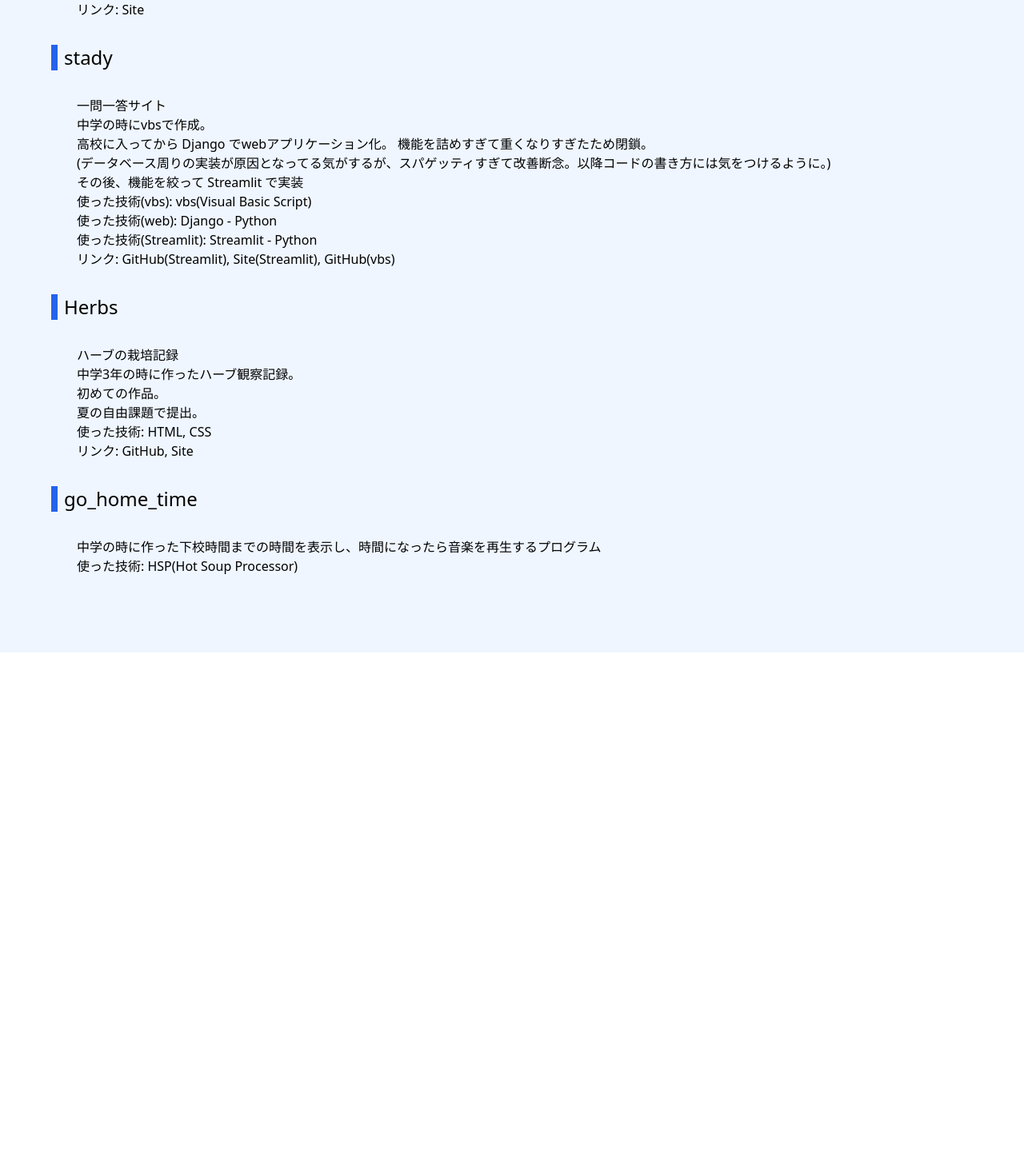
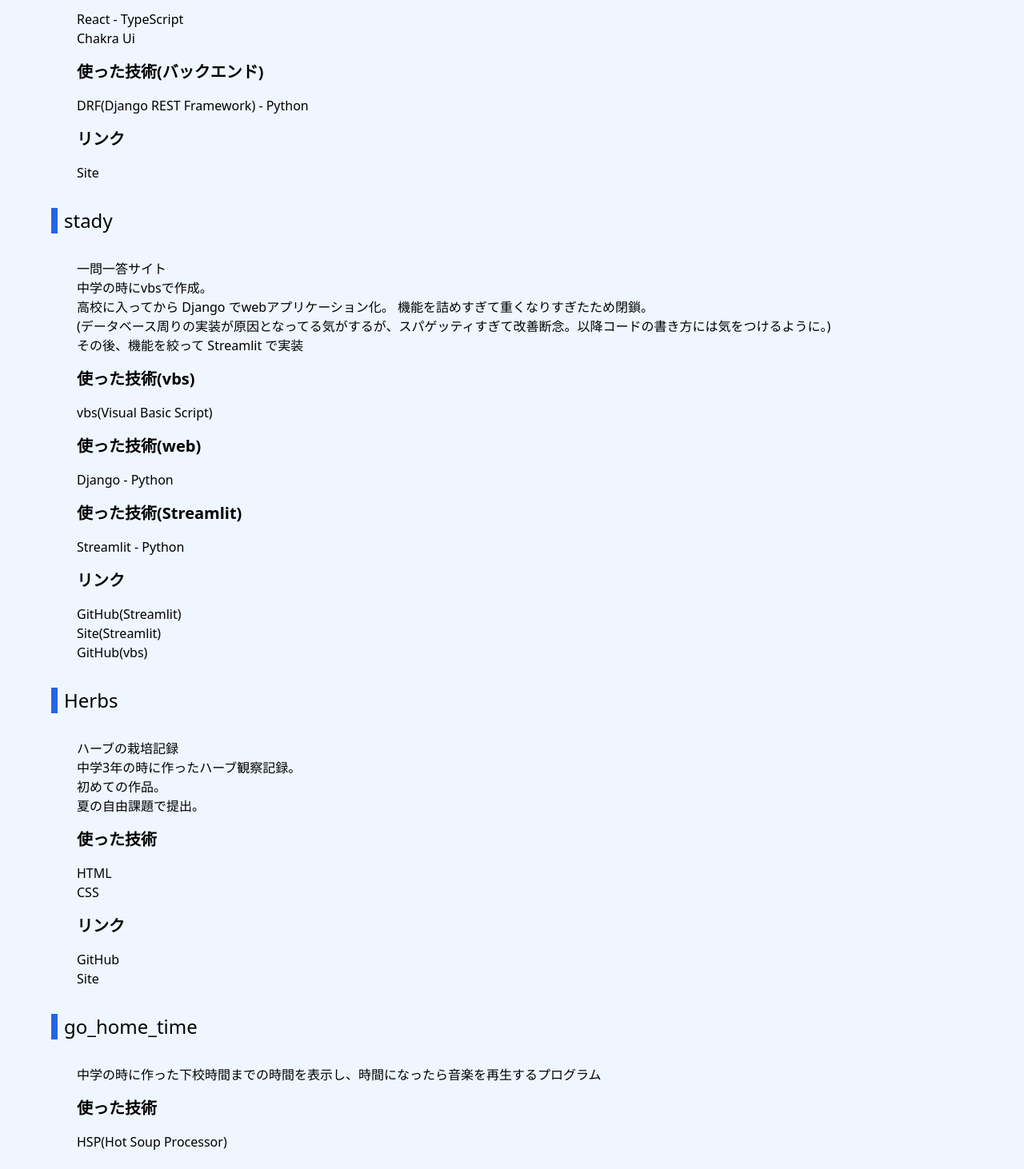
Before and after one commit to N-ha-1050/portfolio, a Next.js app: page /works in a window 1280 px wide. Shown: the part 348-1810 px from the top of the page at 80% size. Before the commit the page ends 1164 px from the top, so only its background shows below. Built offline with nearby package versions, Linux system fonts and the light colour scheme.

Commit message:
構成の変更

```diff
--- /dev/null
+++ b/src/components/ui/LinkText.tsx
@@ -0,0 +1,16 @@
+import NextLink from "next/link"
+import { ReactNode } from "react"
+export const LinkText = ({
+    href,
+    children,
+}: {
+    href: string
+    children: ReactNode
+}) => (
+    <NextLink
+        className="border-b border-transparent duration-200 hover:border-blue-950 hover:opacity-80"
+        href={href}
+    >
+        {children}
+    </NextLink>
+)
--- /dev/null
+++ b/src/components/ui/Section.tsx
@@ -0,0 +1,14 @@
+import { ReactNode } from "react"
+
+export const Section = ({
+    children,
+    text,
+}: {
+    children: ReactNode
+    text?: string
+}) => (
+    <>
+        <h3 className="my-4 text-xl font-bold">{children}</h3>
+        {text && <p>{text}</p>}
+    </>
+)
--- a/src/pages/index.tsx
+++ b/src/pages/index.tsx
@@ -1,8 +1,8 @@
+import { LinkText } from "@/components/ui/LinkText"
 import { SetCenter } from "@/components/ui/SetCenter"
 import { Title } from "@/components/ui/Title"
 import { SocialLink } from "@/types/SocialLink"
 import { NextPage } from "next"
-import Link from "next/link"
 
 const socialLinks: SocialLink[] = [
     { url: "https://github.com/N-ha-1050", displayName: "GitHub" },
@@ -20,13 +20,8 @@
         </p>
         <ul className="flex gap-4">
             {socialLinks.map(({ displayName, url }) => (
-                <li
-                    key={displayName}
-                    className="border-b border-transparent duration-200 hover:border-blue-950 hover:opacity-80"
-                >
-                    <Link href={url} className="text-xl">
-                        {displayName}
-                    </Link>
+                <li key={displayName} className="text-xl">
+                    <LinkText href={url}>{displayName}</LinkText>
                 </li>
             ))}
         </ul>
--- a/src/pages/skills.tsx
+++ b/src/pages/skills.tsx
@@ -1,4 +1,5 @@
 import { Part } from "@/components/ui/Part"
+import { Section } from "@/components/ui/Section"
 import { SetInline } from "@/components/ui/SetInline"
 import { Title } from "@/components/ui/Title"
 import { NextPage } from "next"
@@ -7,14 +8,12 @@
     <SetInline>
         <Title>Skills</Title>
         <Part>Python</Part>
-        <p className="m-8">
-            <span className="my-4 block text-xl font-bold">
-                競技プログラミング
-            </span>
+        <div className="m-8">
+            <Section>競技プログラミング</Section>
             現在の競プロメイン言語に使用。
             <br />
             AtCoder を高校2年のときに始めて、現在の色は緑。
-            <span className="my-4 block text-xl font-bold">Django</span>
+            <Section>Django</Section>
             高校1年のときからいくつかのWebアプリケーションの個人開発に使用。
             <br />
             現在は、 Django REST Framework を使った開発がメイン(フロントエンドは
@@ -22,9 +21,7 @@
             <br />
             認証を実装するライブラリは、 OAuth2 + JWT + Cookie
             を使うことが多い。
-            <span className="my-4 block text-xl font-bold">
-                データサイエンス・AI
-            </span>
+            <Section>データサイエンス・AI</Section>
             高校2年のときに、Django
             のWebアプリケーションで集めたデータを上手く使えないかと思ったことと、同時期に
             Word2Vec を触ったことをきっかけに興味を持った。
@@ -33,51 +30,36 @@
             <br />
             現在は、Signate や Kaggle のコンペに参加しながら勉強中。メインに
             LightGBM を使用。
-            <span className="my-4 block text-xl font-bold">その他</span>
+            <Section>その他</Section>
             Python
             自体は中学3年のときに初めて触り、高校に入ってから本格的に使い始めた。
             <br />
             tkinter, Pygame を使ったゲーム開発や Streamlit を使ったWeb開発、
             Discord Bot を作ったこともある。
-        </p>
+        </div>
         <Part>TypeScript</Part>
-        <p className="m-8">
+        <div className="m-8">
             現在は、 Next.js での開発がメイン。
             <br />
             高校2年のときに始めて触り、 Chakra UI を使ってきたが、 Tailwind CSS
             も勉強中。
             <br />
             このサイトの開発言語。
-        </p>
+        </div>
         <Part>その他の言語</Part>
-        <ul className="m-8">
-            <li>
-                <span className="my-4 block text-xl font-bold">C++, Rust</span>
-                競技プログラミングに使ったことがある、 C++ は初期の頃に使用、
-                Rust は勉強中(なお、現在のメインは Python )
-            </li>
-            <li>
-                <span className="my-4 block text-xl font-bold">Go</span>
-                競技プログラミングのために少し勉強し、その後Webのバックエンド開発に使用
-            </li>
-            <li>
-                <span className="my-4 block text-xl font-bold">Ruby, C</span>
-                高校のときに受けた高大連携の講義で使用
-            </li>
-            <li>
-                <span className="my-4 block text-xl font-bold">
-                    Visual Basic
-                </span>
-                vbs は中学の時に初めてプログラミングをした言語、その後 VBA や
-                VB.NET も少し
-            </li>
-            <li>
-                <span className="my-4 block text-xl font-bold">
-                    Hot Soup Processor
-                </span>
-                これも中学の時に使ってた、主にデスクトップアプリ
-            </li>
-        </ul>
+        <div className="m-8">
+            <Section>C++, Rust</Section>
+            競技プログラミングに使ったことがある、 C++ は初期の頃に使用、 Rust
+            は勉強中(なお、現在のメインは Python )<Section>Go</Section>
+            競技プログラミングのために少し勉強し、その後Webのバックエンド開発に使用
+            <Section>Ruby, C</Section>
+            高校のときに受けた高大連携の講義で使用
+            <Section>Visual Basic</Section>
+            vbs は中学の時に初めてプログラミングをした言語、その後 VBA や VB.NET
+            も少し
+            <Section>Hot Soup Processor</Section>
+            これも中学の時に使ってた、主にデスクトップアプリ
+        </div>
     </SetInline>
 )
 
--- a/src/pages/works.tsx
+++ b/src/pages/works.tsx
@@ -1,24 +1,34 @@
+import { LinkText } from "@/components/ui/LinkText"
 import { Part } from "@/components/ui/Part"
+import { Section } from "@/components/ui/Section"
 import { SetInline } from "@/components/ui/SetInline"
 import { Title } from "@/components/ui/Title"
 import { NextPage } from "next"
-import Link from "next/link"
 
 const Works: NextPage = () => (
     <SetInline>
         <Title>Works</Title>
         <Part>blog</Part>
-        <p className="m-8">
+        <div className="m-8">
             フロントエンドは Next.js, tailwind CSS に移行中
-            <br />
-            使った技術(フロントエンド): React, Chakra Ui - TypeScript
-            <br />
-            使った技術(バックエンド): DRF(Django REST Framework) - Python
-            <br />
-            リンク: <Link href="https://blog.n-ha.cf">Site</Link>
-        </p>
+            <Section>使った技術(フロントエンド)</Section>
+            <ul>
+                <li>React - TypeScript</li>
+                <li>Chakra Ui</li>
+            </ul>
+            <Section>使った技術(バックエンド)</Section>
+            <ul>
+                <li>DRF(Django REST Framework) - Python</li>
+            </ul>
+            <Section>リンク</Section>
+            <ul>
+                <li>
+                    <LinkText href="https://blog.n-ha.cf">Site</LinkText>
+                </li>
+            </ul>
+        </div>
         <Part>stady</Part>
-        <p className="m-8">
+        <div className="m-8">
             一問一答サイト
             <br />
             中学の時にvbsで作成。
@@ -29,26 +39,37 @@
             (データベース周りの実装が原因となってる気がするが、スパゲッティすぎて改善断念。以降コードの書き方には気をつけるように。)
             <br />
             その後、機能を絞って Streamlit で実装
-            <br />
-            使った技術(vbs): vbs(Visual Basic Script)
-            <br />
-            使った技術(web): Django - Python
-            <br />
-            使った技術(Streamlit): Streamlit - Python
-            <br />
-            リンク:{" "}
-            <Link href="https://github.com/N-ha-1050/stady-streamlit">
-                GitHub(Streamlit)
-            </Link>
-            ,{" "}
-            <Link href="https://n-ha-1050-stady-streamlit-app-d3fadh.streamlit.app/?id=12KDmbV30rRmnFBWVaVrx9-K3a_m8N3r4igng-HZJc4Y">
-                Site(Streamlit)
-            </Link>
-            ,{" "}
-            <Link href="https://github.com/N-ha-1050/stady-vbs">
-                GitHub(vbs)
-            </Link>
-        </p>
+            <Section>使った技術(vbs)</Section>
+            <ul>
+                <li>vbs(Visual Basic Script)</li>
+            </ul>
+            <Section>使った技術(web)</Section>
+            <ul>
+                <li>Django - Python</li>
+            </ul>
+            <Section>使った技術(Streamlit)</Section>
+            <ul>
+                <li>Streamlit - Python</li>
+            </ul>
+            <Section>リンク</Section>
+            <ul>
+                <li>
+                    <LinkText href="https://github.com/N-ha-1050/stady-streamlit">
+                        GitHub(Streamlit)
+                    </LinkText>
+                </li>
+                <li>
+                    <LinkText href="https://n-ha-1050-stady-streamlit-app-d3fadh.streamlit.app/?id=12KDmbV30rRmnFBWVaVrx9-K3a_m8N3r4igng-HZJc4Y">
+                        Site(Streamlit)
+                    </LinkText>
+                </li>
+                <li>
+                    <LinkText href="https://github.com/N-ha-1050/stady-vbs">
+                        GitHub(vbs)
+                    </LinkText>
+                </li>
+            </ul>
+        </div>
         {/* <Part>div-game</Part>
         <p className="m-8"></p>
         <Part>海戦ゲーム</Part>
@@ -56,7 +77,7 @@
         <Part>word2vec</Part>
         <p className="m-8"></p> */}
         <Part>Herbs</Part>
-        <p className="m-8">
+        <div className="m-8">
             ハーブの栽培記録
             <br />
             中学3年の時に作ったハーブ観察記録。
@@ -64,30 +85,31 @@
             初めての作品。
             <br />
             夏の自由課題で提出。
-            <br />
-            使った技術: HTML, CSS
-            <br />
-            リンク:{" "}
-            <Link
-                className="border-b border-transparent duration-200 hover:border-blue-950 hover:opacity-80"
-                href="https://github.com/N-ha-1050/Herbs"
-            >
-                GitHub
-            </Link>
-            ,{" "}
-            <Link
-                className="border-b border-transparent duration-200 hover:border-blue-950 hover:opacity-80"
-                href="https://herbs.n-ha.cf"
-            >
-                Site
-            </Link>
-        </p>
+            <Section>使った技術</Section>
+            <ul>
+                <li>HTML</li>
+                <li>CSS</li>
+            </ul>
+            <Section>リンク</Section>
+            <ul>
+                <li>
+                    <LinkText href="https://github.com/N-ha-1050/Herbs">
+                        GitHub
+                    </LinkText>
+                </li>
+                <li>
+                    <LinkText href="https://herbs.n-ha.cf">Site</LinkText>
+                </li>
+            </ul>
+        </div>
         <Part>go_home_time</Part>
-        <p className="m-8">
+        <div className="m-8">
             中学の時に作った下校時間までの時間を表示し、時間になったら音楽を再生するプログラム
-            <br />
-            使った技術: HSP(Hot Soup Processor)
-        </p>
+            <Section>使った技術</Section>
+            <ul>
+                <li>HSP(Hot Soup Processor)</li>
+            </ul>
+        </div>
     </SetInline>
 )
 
```
